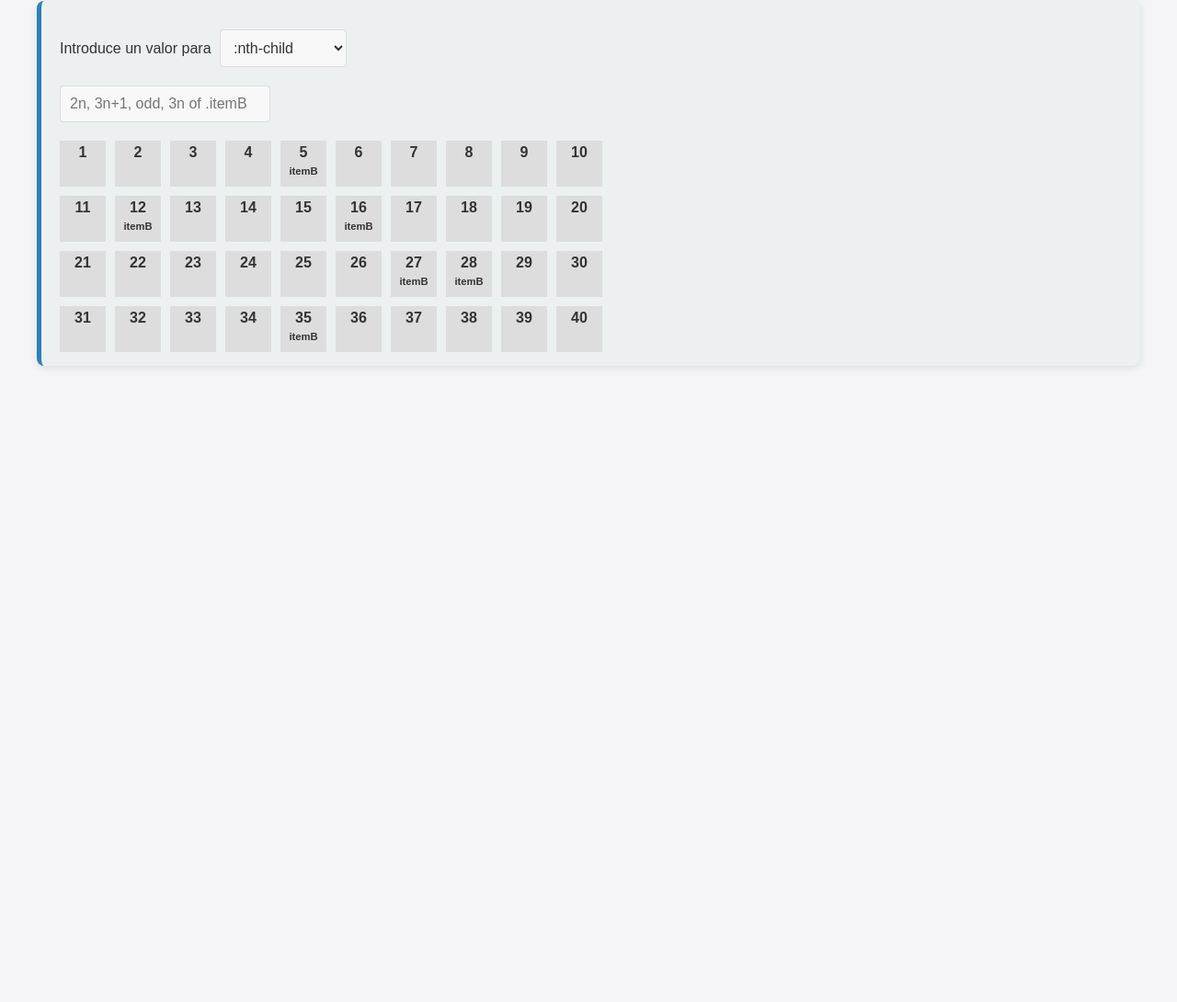
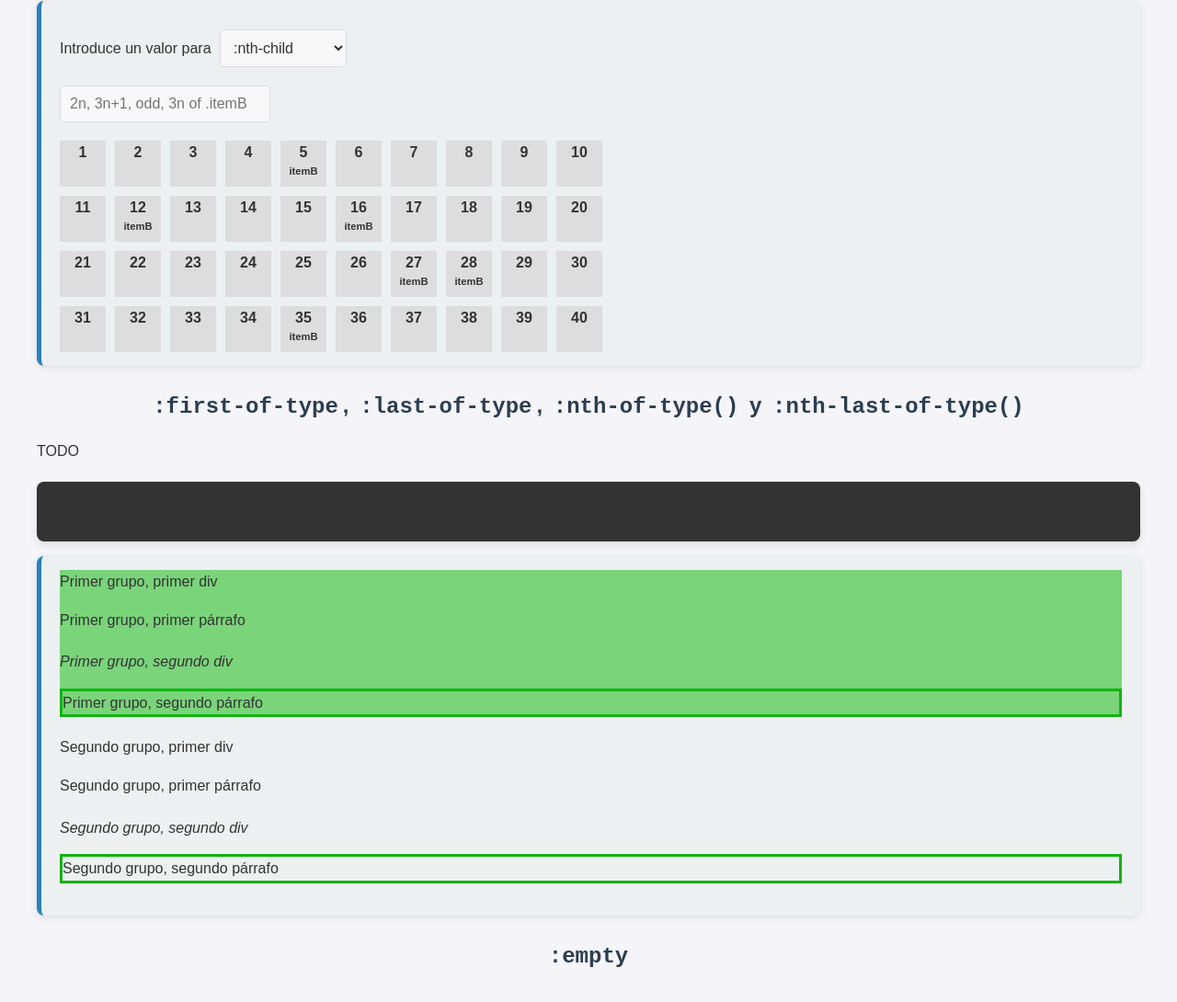
Before and after one commit to Serra-albarregas/LenguajesDeMarca, a plain HTML site: page teoria/css/pseudoclases.html in a window 1280 px wide. Shown: the part 3777-4867 px from the top of the page at 92% size. Before the commit the page ends 4215 px from the top, so only its background shows below. Drawn offline with Linux system fonts and the light colour scheme.

Commit message:
Pseudoclases updated

```diff
--- a/estilos/pseudoclases.css
+++ b/estilos/pseudoclases.css
@@ -119,3 +119,15 @@
     border-color: #2980b9;
     background-color: #fff;
 }
+
+.ej9 .contenedor>div:first-of-type {
+    background-color: rgb(122, 212, 122);
+}
+
+.ej9 .lista p:last-of-type {
+    border: 3px solid rgb(17, 180, 17);
+}
+
+.ej9 .lista div:nth-of-type(2) {
+    font-style: italic;
+}
--- a/teoria/css/pseudoclases.html
+++ b/teoria/css/pseudoclases.html
@@ -186,6 +186,28 @@
         </div>
     </div>
 
+    <h3><code>:first-of-type</code>, <code>:last-of-type</code>, <code>:nth-of-type()</code> y <code>:nth-last-of-type()</code></h3>
+    <p>TODO</p>
+    <pre class="prettyprint"><code></code></pre>
+    <div class="example ej9">
+        <div class="contenedor">
+            <div class="lista">
+                <div class="elemento">Primer grupo, primer div</div>
+                <p class="elemento">Primer grupo, primer párrafo</p>
+                <div class="elemento">Primer grupo, segundo div</div>
+                <p class="elemento">Primer grupo, segundo párrafo</p>
+            </div>
+            <div class="lista">
+                <div class="elemento">Segundo grupo, primer div</div>
+                <p class="elemento">Segundo grupo, primer párrafo</p>
+                <div class="elemento">Segundo grupo, segundo div</div>
+                <p class="elemento">Segundo grupo, segundo párrafo</p>
+            </div>
+        </div>
+    </div>
+
+    <h3><code>:empty</code></h3>
+
 
     <script type="text/javascript" src="../../js/nth-childGrid.js"></script>
 </body>
```
